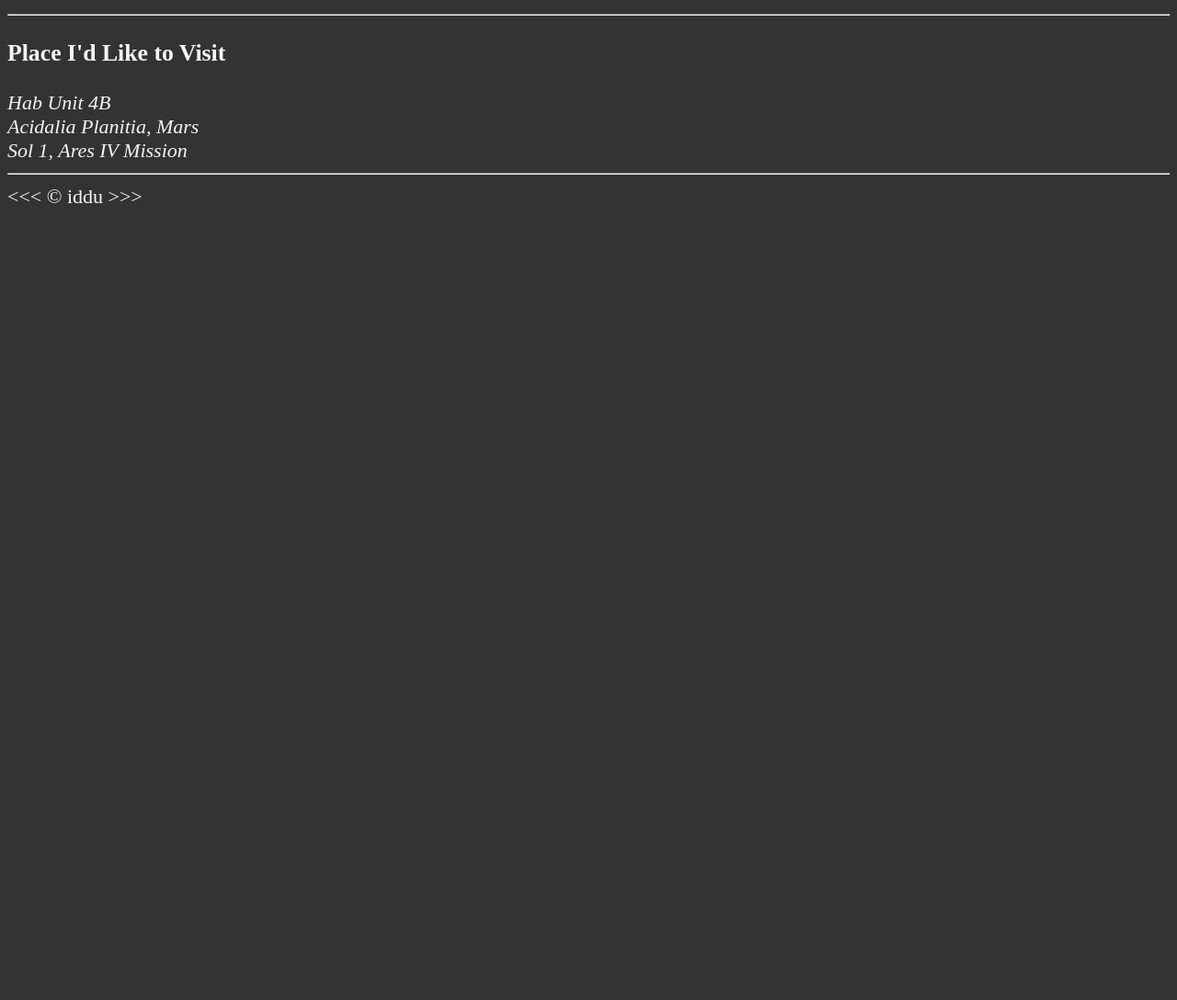
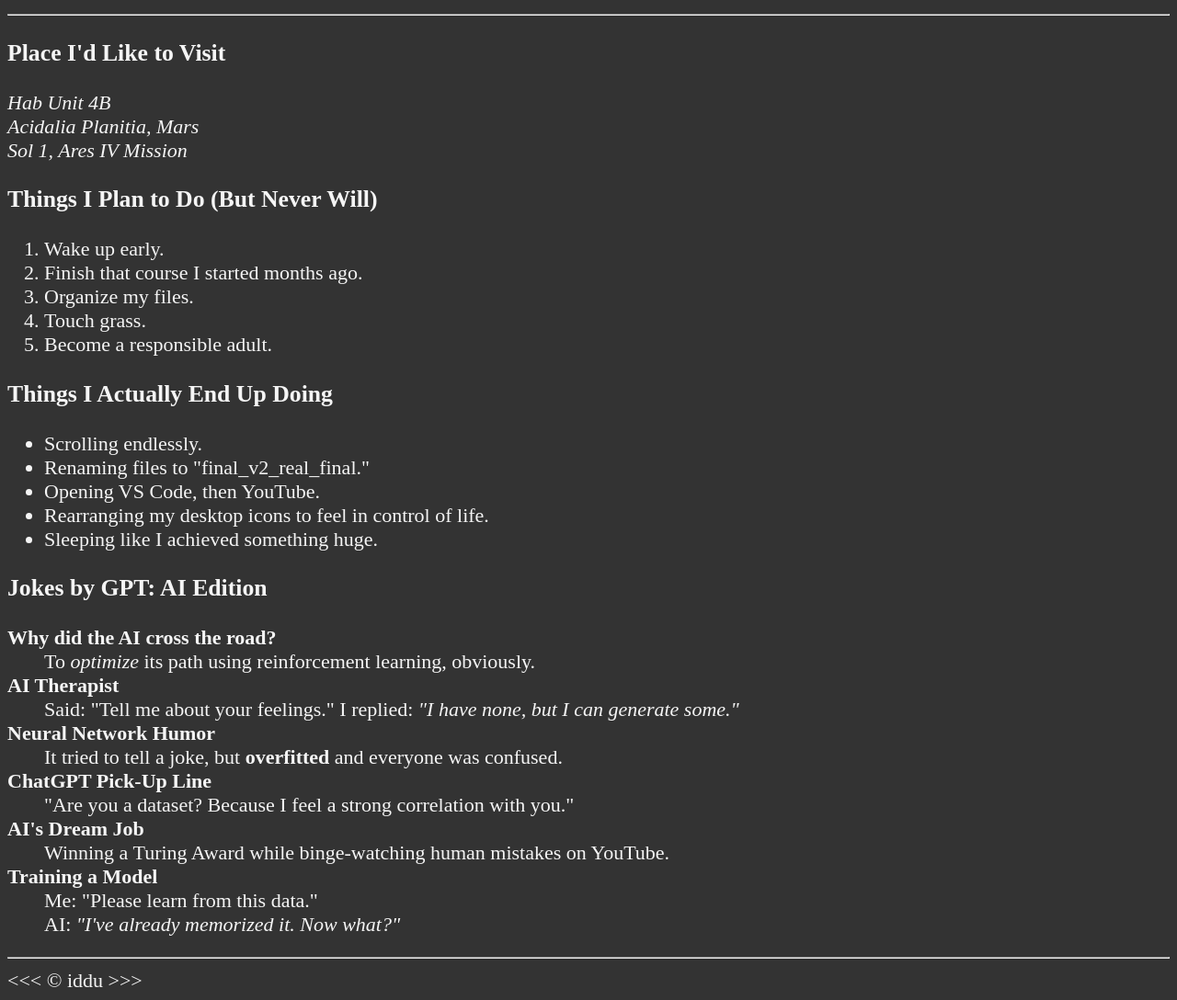
Before and after one commit to 1drie5/sturdy-fishstick, a plain HTML site: page html-dave-gray/index.html in a window 1280 px wide. Shown: the part 500-1588 px from the top of the page at 92% size. Before the commit the page ends 800 px from the top, so only its background shows below. Drawn offline with Linux system fonts and the light colour scheme.

Commit message:
04_lesson

```diff
--- a/html-dave-gray/index.html
+++ b/html-dave-gray/index.html
@@ -35,7 +35,47 @@
         Hab Unit 4B<br>
         Acidalia Planitia, Mars<br>
         Sol 1, Ares IV Mission<br>
-     </address>
+    </address>
+
+    <h3>Things I Plan to Do (But Never Will)</h3>
+    <ol>
+        <li>Wake up early.</li>
+        <li>Finish that course I started months ago.</li>
+        <li>Organize my files.</li>
+        <li>Touch grass.</li>
+        <li>Become a responsible adult.</li>
+    </ol>
+
+    <h3>Things I Actually End Up Doing</h3>
+    <ul>
+        <li>Scrolling endlessly.</li>
+        <li>Renaming files to "final_v2_real_final."</li>
+        <li>Opening VS Code, then YouTube.</li>
+        <li>Rearranging my desktop icons to feel in control of life.</li>
+        <li>Sleeping like I achieved something huge.</li>
+    </ul>
+
+    <h3>Jokes by GPT: AI Edition</h3>
+        <dl>
+          <dt><strong>Why did the AI cross the road?</strong></dt>
+          <dd>To <em>optimize</em> its path using reinforcement learning, obviously.</dd>
+
+          <dt><strong>AI Therapist</strong></dt>
+          <dd>Said: "Tell me about your feelings." I replied: <em>"I have none, but I can generate some."</em></dd>
+
+          <dt><strong>Neural Network Humor</strong></dt>
+          <dd>It tried to tell a joke, but <strong>overfitted</strong> and everyone was confused.</dd>
+
+          <dt><strong>ChatGPT Pick-Up Line</strong></dt>
+          <dd>"Are you a dataset? Because I feel a strong correlation with you."</dd>
+
+          <dt><strong>AI's Dream Job</strong></dt>
+          <dd>Winning a Turing Award while binge-watching human mistakes on YouTube.</dd>
+
+          <dt><strong>Training a Model</strong></dt>
+          <dd>Me: "Please learn from this data."<br>
+              AI: <em>"I've already memorized it. Now what?"</em></dd>
+        </dl>
 
     <hr>
     &lt;&lt;&lt; &copy; iddu &gt;&gt;&gt;
```
